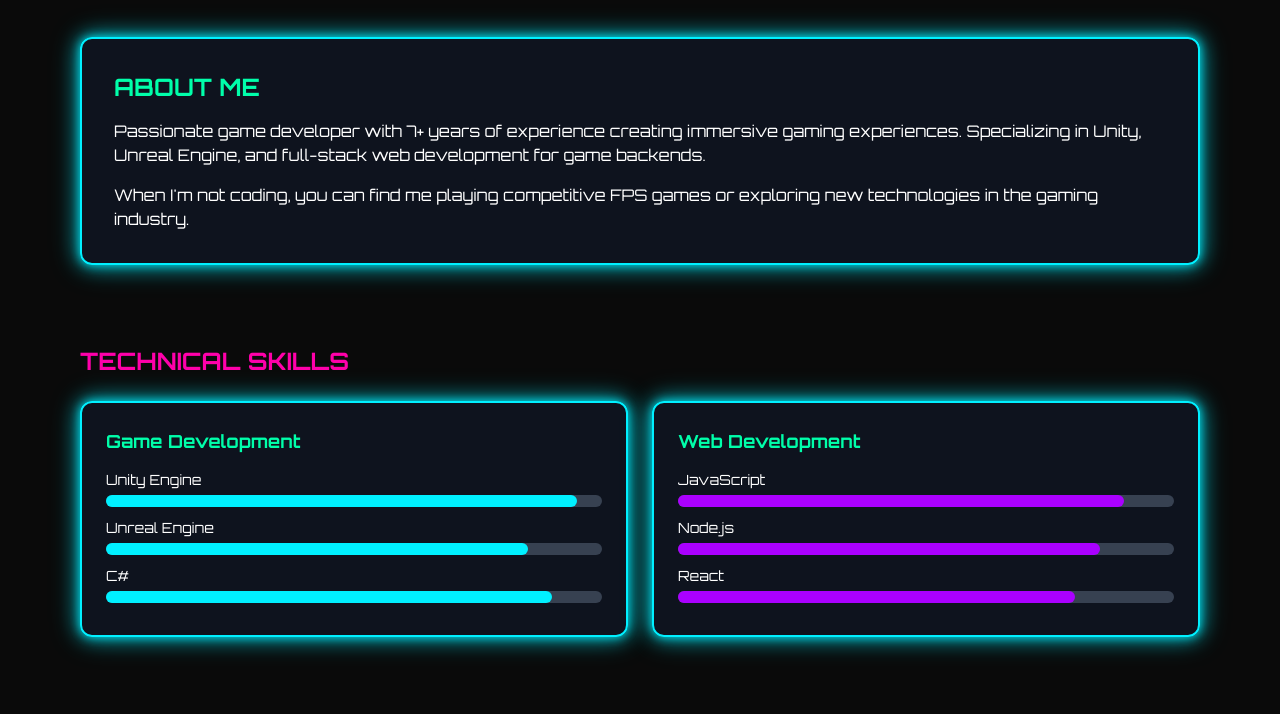
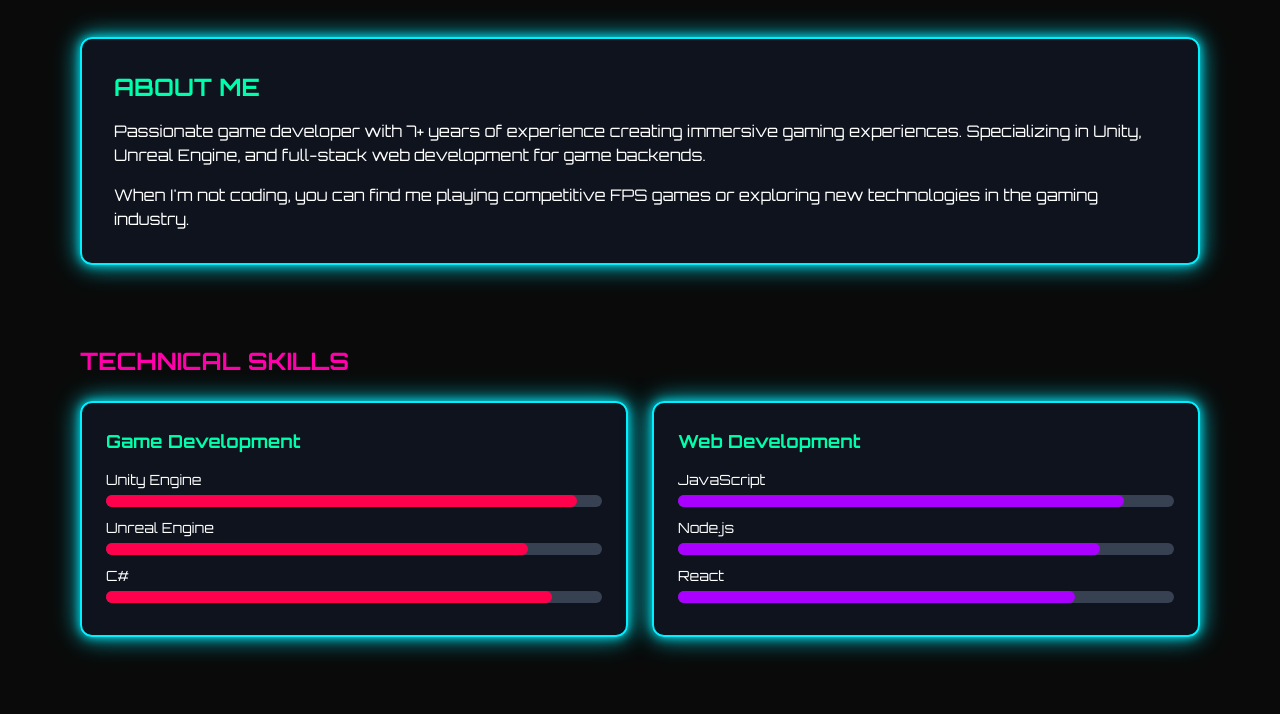
Before and after one commit to ResellerGaming/RESELLER-GAMING-PROGRAMER-, a plain HTML site: page index.html in a window 1280 px wide. Shown: the part 667-1381 px from the top of the page. Drawn offline with nearby package versions, Linux system fonts and the light colour scheme.

Commit message:
Update index.html

```diff
--- a/index.html
+++ b/index.html
@@ -11,7 +11,7 @@
                 extend: {
                     colors: {
                         neon: {
-                            blue: '#00f0ff',
+                            blue: '#ff004c',
                             purple: '#aa00ff',
                             pink: '#ff00aa',
                             green: '#00ffaa',
```
